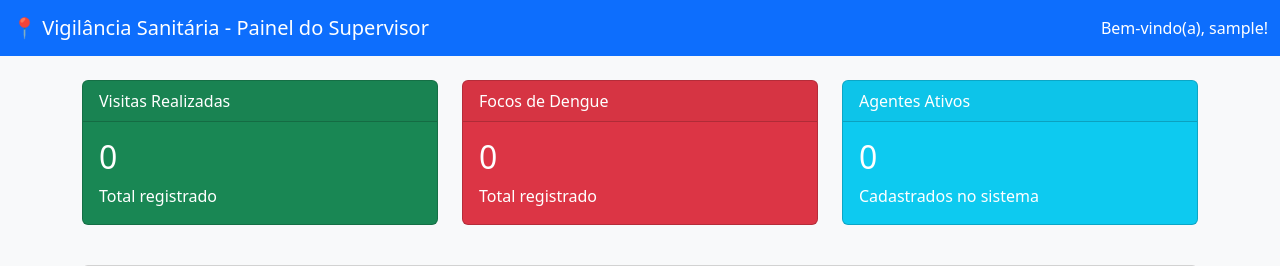
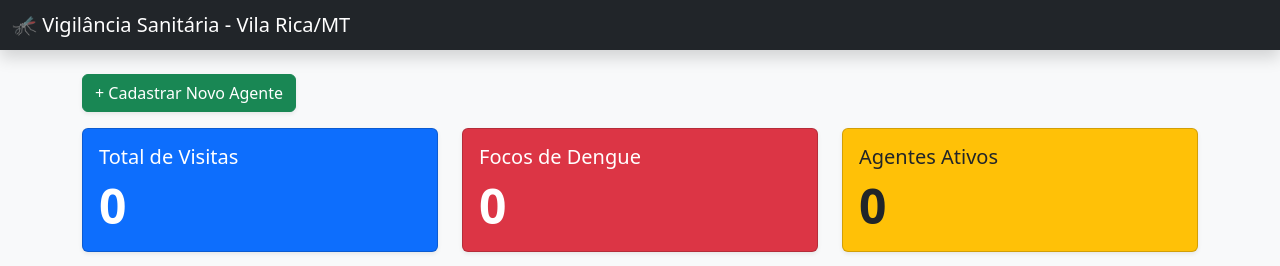
Before and after one commit to leandroam85-art/meu_projeto_ace, a Django app: page / in a window 1280 px wide. Shown: the top 266 px of the page. Run offline with Django 4.2, Linux system fonts and the light colour scheme; the visitor is signed in with stand-in values (Sample User, id 1); data that the repository does not hold is empty.

Commit message:
Completando o dashboard.html com mapa, cards e modal de cadastro

```diff
--- a/backend/src/endemias/models.py
+++ b/backend/src/endemias/models.py
@@ -1,4 +1,9 @@
 from django.contrib.gis.db import models
+from django.contrib.auth.models import User
+from django.conf import settings
+from django.db.models.signals import post_save
+from django.dispatch import receiver
+from rest_framework.authtoken.models import Token
 
 class Imovel(models.Model):
     TIPO_CHOICES = [
@@ -16,13 +21,27 @@ class Imovel(models.Model):
     tipo = models.CharField(max_length=2, choices=TIPO_CHOICES, default='R')
     localizacao = models.PointField()
 
+    # --- CORREÇÃO PARA O MAPA NÃO QUEBRAR ---
+    # Traduz as coordenadas do GeoDjango para o seu views.py conseguir ler 'latitude' e 'longitude'
+    @property
+    def latitude(self):
+        return self.localizacao.y if self.localizacao else None
+
+    @property
+    def longitude(self):
+        return self.localizacao.x if self.localizacao else None
+
     def __str__(self):
         return f"{self.endereco}, {self.numero} - {self.bairro}"
 
 
 class Agente(models.Model):
+    # --- CORREÇÃO PARA O CADASTRO FUNCIONAR ---
+    # Liga o Agente ao sistema de login do Django
+    user = models.OneToOneField(User, on_delete=models.CASCADE, null=True, blank=True)
     nome = models.CharField(max_length=100)
-    matricula = models.CharField(max_length=50, unique=True)
+    # Deixei a matrícula aceitando vazio (null=True) para não travar o cadastro rápido no dashboard
+    matricula = models.CharField(max_length=50, unique=True, null=True, blank=True)
 
     def __str__(self):
         return self.nome
@@ -77,3 +96,13 @@ class Visita(models.Model):
 
     def __str__(self):
         return f"Visita {self.id} - Imóvel {self.imovel.id} - Status: {self.status}"
+
+
+# ==========================================
+# GATILHO AUTOMÁTICO DE TOKENS PARA O APP
+# ==========================================
+@receiver(post_save, sender=settings.AUTH_USER_MODEL)
+def criar_token_automatico(sender, instance=None, created=False, **kwargs):
+    # Toda vez que você salvar um usuário no modal, o Django passa por aqui e gera a chave sozinho!
+    if created:
+        Token.objects.create(user=instance)
--- a/backend/src/endemias/templates/dashboard.html
+++ b/backend/src/endemias/templates/dashboard.html
@@ -4,104 +4,133 @@
     <meta charset="UTF-8">
     <meta name="viewport" content="width=device-width, initial-scale=1.0">
     <title>Painel do Supervisor - Vila Rica</title>
-
     <link href="https://cdn.jsdelivr.net/npm/bootstrap@5.3.0/dist/css/bootstrap.min.css" rel="stylesheet">
-
     <link rel="stylesheet" href="https://unpkg.com/leaflet@1.9.4/dist/leaflet.css" />
-    <script src="https://unpkg.com/leaflet@1.9.4/dist/leaflet.js"></script>
+    <style>
+        /* Define o tamanho do mapa na tela */
+        #map { height: 500px; width: 100%; border-radius: 8px; z-index: 1; }
+    </style>
 </head>
 <body class="bg-light">
 
-<nav class="navbar navbar-dark bg-primary mb-4">
+<nav class="navbar navbar-dark bg-dark mb-4 shadow">
     <div class="container-fluid">
-        <span class="navbar-brand mb-0 h1">📍 Vigilância Sanitária - Painel do Supervisor</span>
-        <span class="navbar-text text-white">
-            Bem-vindo(a), {{ request.user.username|default:"Supervisor" }}!
-        </span>
+        <span class="navbar-brand mb-0 h1">🦟 Vigilância Sanitária - Vila Rica/MT</span>
     </div>
 </nav>
 
 <div class="container">
-    <div class="row">
+    {% if messages %}
+        {% for message in messages %}
+            <div class="alert alert-{{ message.tags }} alert-dismissible fade show shadow-sm" role="alert">
+                {{ message }}
+                <button type="button" class="btn-close" data-bs-dismiss="alert" aria-label="Close"></button>
+            </div>
+        {% endfor %}
+    {% endif %}
+
+    <button type="button" class="btn btn-success mb-3 shadow-sm" data-bs-toggle="modal" data-bs-target="#modalNovoAgente">
+        + Cadastrar Novo Agente
+    </button>
+</div>
+
+<div class="modal fade" id="modalNovoAgente" tabindex="-1" aria-hidden="true">
+    <div class="modal-dialog">
+        <div class="modal-content">
+            <div class="modal-header bg-dark text-white">
+                <h5 class="modal-title">Cadastrar Agente para o App</h5>
+                <button type="button" class="btn-close btn-close-white" data-bs-dismiss="modal" aria-label="Close"></button>
+            </div>
+            <form method="POST">
+                {% csrf_token %}
+                <div class="modal-body">
+                    <div class="mb-3">
+                        <label class="form-label fw-bold">Nome Completo do Agente</label>
+                        <input type="text" name="nome" class="form-control" placeholder="Ex: João da Silva" required>
+                    </div>
+                    <div class="mb-3">
+                        <label class="form-label fw-bold">Nome de Usuário (Para logar no app)</label>
+                        <input type="text" name="username" class="form-control" placeholder="Ex: agente_joao" required>
+                    </div>
+                    <div class="mb-3">
+                        <label class="form-label fw-bold">Senha</label>
+                        <input type="password" name="senha" class="form-control" required>
+                    </div>
+                </div>
+                <div class="modal-footer">
+                    <button type="button" class="btn btn-secondary" data-bs-dismiss="modal">Cancelar</button>
+                    <button type="submit" class="btn btn-primary">Salvar Agente</button>
+                </div>
+            </form>
+        </div>
+    </div>
+</div>
+
+<div class="container">
+    <div class="row mb-4">
         <div class="col-md-4">
-            <div class="card text-white bg-success mb-3">
-                <div class="card-header">Visitas Realizadas</div>
+            <div class="card text-white bg-primary shadow-sm h-100">
                 <div class="card-body">
-                    <h2 class="card-title">{{ total_visitas|default:"0" }}</h2>
-                    <p class="card-text">Total registrado</p>
+                    <h5 class="card-title">Total de Visitas</h5>
+                    <p class="card-text display-5 fw-bold">{{ total_visitas }}</p>
                 </div>
             </div>
         </div>
-
         <div class="col-md-4">
-            <div class="card text-white bg-danger mb-3">
-                <div class="card-header">Focos de Dengue</div>
+            <div class="card text-white bg-danger shadow-sm h-100">
                 <div class="card-body">
-                    <h2 class="card-title">{{ focos_dengue|default:"0" }}</h2>
-                    <p class="card-text">Total registrado</p>
+                    <h5 class="card-title">Focos de Dengue</h5>
+                    <p class="card-text display-5 fw-bold">{{ focos_dengue }}</p>
                 </div>
             </div>
         </div>
-
         <div class="col-md-4">
-            <div class="card text-white bg-info mb-3">
-                <div class="card-header">Agentes Ativos</div>
+            <div class="card text-dark bg-warning shadow-sm h-100">
                 <div class="card-body">
-                    <h2 class="card-title">{{ agentes_ativos|default:"0" }}</h2>
-                    <p class="card-text">Cadastrados no sistema</p>
+                    <h5 class="card-title">Agentes Ativos</h5>
+                    <p class="card-text display-5 fw-bold">{{ agentes_ativos }}</p>
                 </div>
             </div>
         </div>
     </div>
 
-    <div class="row mt-4 mb-5">
+    <div class="row mb-5">
         <div class="col-12">
-            <div class="card">
-                <div class="card-header text-bg-dark">Mapa de Risco Interativo - Vila Rica</div>
+            <div class="card shadow-sm">
+                <div class="card-header bg-white fw-bold">
+                    📍 Mapa de Focos Encontrados
+                </div>
                 <div class="card-body p-0">
-                    <div id="mapa" style="height: 500px; width: 100%; border-bottom-left-radius: 5px; border-bottom-right-radius: 5px;"></div>
+                    <div id="map"></div>
                 </div>
             </div>
         </div>
     </div>
 </div>
 
+<script src="https://cdn.jsdelivr.net/npm/bootstrap@5.3.0/dist/js/bootstrap.bundle.min.js"></script>
+
+<script src="https://unpkg.com/leaflet@1.9.4/dist/leaflet.js"></script>
+
 <script>
-    // 1. Cria o mapa e aponta para as coordenadas de Vila Rica, MT
-    var mapa = L.map('mapa').setView([-10.0125, -51.1130], 14);
+    // Inicia o mapa (As coordenadas -10.0115, -51.1158 apontam para a região de Vila Rica)
+    var map = L.map('map').setView([-10.0115, -51.1158], 13);
 
-    // 2. Carrega o visual das ruas (CartoDB - Livre de bloqueios!)
-    L.tileLayer('https://{s}.basemaps.cartocdn.com/light_all/{z}/{x}/{y}{r}.png', {
-        attribution: '© OpenStreetMap contributors, © CARTO',
-        maxZoom: 19
-    }).addTo(mapa);
+    // Carrega o desenho das ruas do OpenStreetMap
+    L.tileLayer('https://{s}.tile.openstreetmap.org/{z}/{x}/{y}.png', {
+        maxZoom: 19,
+        attribution: '© OpenStreetMap'
+    }).addTo(map);
 
-    // 3. Marcador Fixo da Base de Controle
-    var marcadorBase = L.marker([-10.0125, -51.1130]).addTo(mapa);
-    marcadorBase.bindPopup("<b>Centro de Controle</b><br>Vigilância Sanitária.");
+    // Recebe o JSON de focos que o nosso views.py preparou
+    var marcadores = JSON.parse('{{ marcadores_json|escapejs }}');
 
-    // --- MÁGICA DOS DADOS REAIS DO BANCO ---
-
-    // O Django envia o JSON e o JavaScript lê aqui:
-    var marcadoresBanco = {{ marcadores_json|safe }};
-
-    // Criando um ícone vermelho para chamar atenção para o perigo!
-    var iconeVermelho = L.icon({
-        iconUrl: 'https://raw.githubusercontent.com/pointhi/leaflet-color-markers/master/img/marker-icon-2x-red.png',
-        shadowUrl: 'https://cdnjs.cloudflare.com/ajax/libs/leaflet/0.7.7/images/marker-shadow.png',
-        iconSize: [25, 41],
-        iconAnchor: [12, 41],
-        popupAnchor: [1, -34],
-        shadowSize: [41, 41]
-    });
-
-    // Loop que percorre todos os focos encontrados e os "planta" no mapa
-    marcadoresBanco.forEach(function(ponto) {
-        L.marker([ponto.lat, ponto.lng], {icon: iconeVermelho})
-         .addTo(mapa)
-         .bindPopup("<b>⚠️ FOCO DETECTADO!</b><br>" + ponto.descricao);
+    // Coloca um pino no mapa para cada foco encontrado
+    marcadores.forEach(function(ponto) {
+        L.marker([ponto.lat, ponto.lng])
+         .addTo(map)
+         .bindPopup(ponto.descricao); // Abre a caixinha com detalhes ao clicar no pino
     });
 </script>
-
 </body>
 </html>
--- a/backend/src/endemias/views.py
+++ b/backend/src/endemias/views.py
@@ -1,9 +1,13 @@
 import json
-from django.shortcuts import render
+from django.shortcuts import render, redirect
 from django.contrib.auth.decorators import login_required
 from .models import Visita, Agente
 
-# --- IMPORTAÇÕES NOVAS PARA A API DO APLICATIVO ---
+# --- IMPORTAÇÕES PARA O CADASTRO NA TELA ---
+from django.contrib.auth.models import User
+from django.contrib import messages
+
+# --- IMPORTAÇÕES PARA A API DO APLICATIVO ---
 from rest_framework.decorators import api_view, permission_classes
 from rest_framework.permissions import AllowAny
 from rest_framework.response import Response
@@ -12,6 +16,30 @@ from rest_framework.authtoken.models import Token
 
 @login_required(login_url='/admin/login/')
 def dashboard_supervisor(request):
+
+    # ==========================================
+    # MOTOR DE CADASTRO DO MODAL
+    # ==========================================
+    if request.method == 'POST':
+        nome = request.POST.get('nome')
+        username = request.POST.get('username')
+        senha = request.POST.get('senha')
+
+        # Verifica se o usuário já existe para não dar erro feio na tela
+        if User.objects.filter(username=username).exists():
+            messages.error(request, f'Erro: O usuário "{username}" já está em uso!')
+        else:
+            # Cria o login (O Gatilho do models.py vai gerar o Token sozinho aqui!)
+            novo_user = User.objects.create_user(username=username, password=senha)
+
+            # Vincula o login ao Agente, salvando o nome dele
+            Agente.objects.create(user=novo_user, nome=nome)
+
+            messages.success(request, f'Agente {nome} cadastrado com sucesso! Já pode testar no celular.')
+
+    # ==========================================
+    # DADOS DO DASHBOARD E MAPA
+    # ==========================================
     total_visitas = Visita.objects.count()
     agentes_ativos = Agente.objects.count()
 
```
